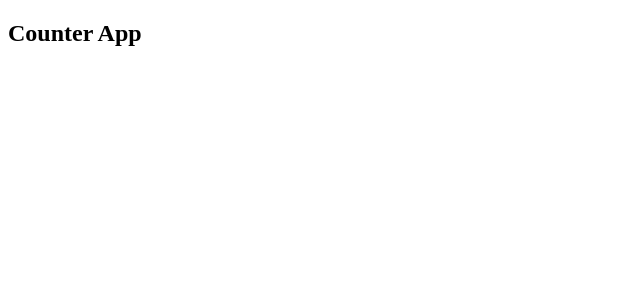
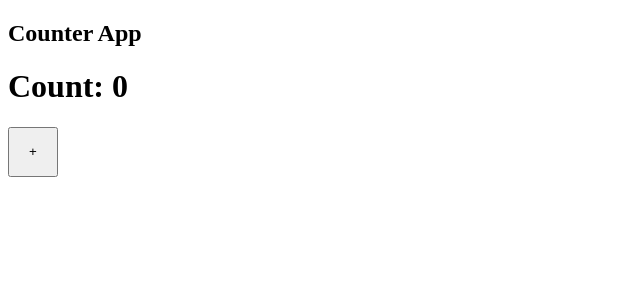
Before and after one commit to DevDelvo/react-hooks, a React (Create React App) app: page / in a window 1280 px wide. Shown: the top 300 px of the page, without its empty margins (0-640 px from the left). Built offline with nearby package versions, Linux system fonts and the light colour scheme.

Commit message:
created class component for counter

```diff
--- a/src/App.js
+++ b/src/App.js
@@ -1,9 +1,27 @@
 import React from 'react';
 
-function App() {
-  return (
-    <h2>Counter App</h2>
-  );
+class App extends React.Component {
+  state = {
+    count: 0,
+  }
+
+  increment = () => {
+    const { count } = this.state;
+    this.setState({
+      count: count + 1
+    })
+  }
+
+  render() {
+    return (
+      <div>
+        <h2>Counter App</h2>
+        <h1>Count: {this.state.count}</h1>
+        <button onClick={this.increment} style={ {height: '50px', width: '50px'} }> + </button>
+      </div>
+
+    );
+  }
 }
 
 export default App;
--- a/src/index.js
+++ b/src/index.js
@@ -3,8 +3,3 @@ import ReactDOM from 'react-dom';
 import App from './App';
 
 ReactDOM.render(<App />, document.getElementById('root'));
-
-// If you want your app to work offline and load faster, you can change
-// unregister() to register() below. Note this comes with some pitfalls.
-// Learn more about service workers: https://bit.ly/CRA-PWA
-serviceWorker.unregister();
```
